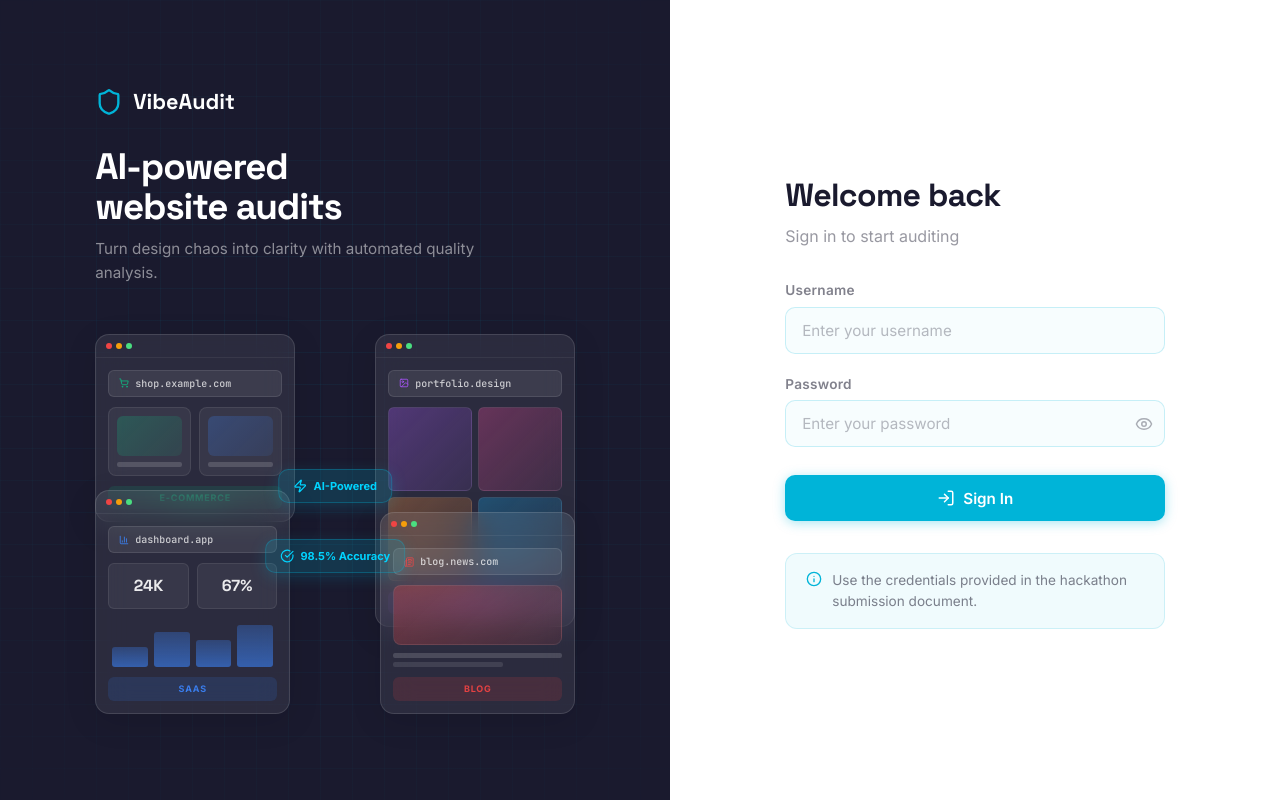
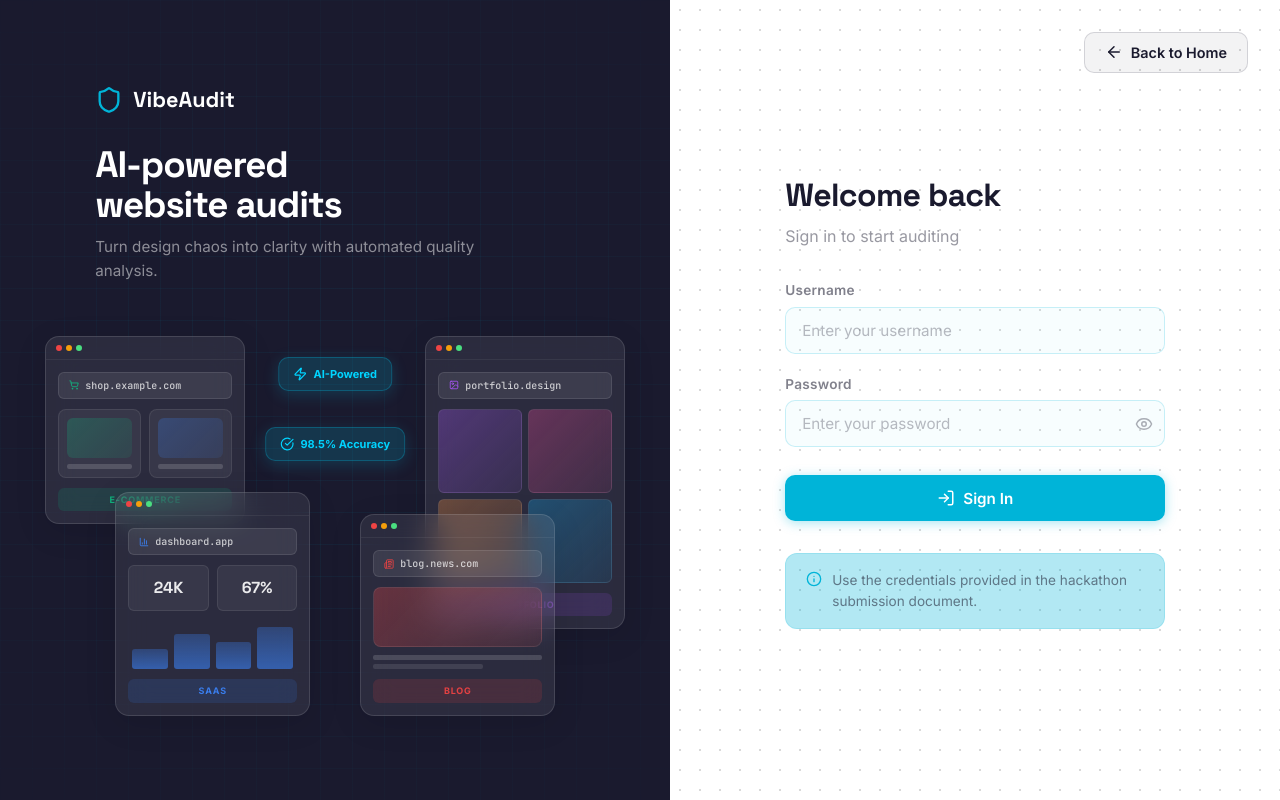
Before and after one commit to AnanthuNarashimman/QAI, a React (Vite) app in the folder qai-client/: page /login in a window 1280 px wide. Built offline with nearby package versions, Linux system fonts and the light colour scheme.

Commit message:
Updated landing page and linked it with LP

```diff
--- a/qai-client/src/Components/Navbar/Navbar.jsx
+++ b/qai-client/src/Components/Navbar/Navbar.jsx
@@ -65,7 +65,7 @@ function Navbar() {
         <div className={`${styles.navRight} ${isScrolled ? styles.hidden : ''}`}>
           <button
             className={styles.bookDemoBtn}
-            onClick={() => navigate('/agent')}
+            onClick={() => navigate('/login')}
           >
             Get started
           </button>
--- a/qai-client/src/Pages/LandingPage.jsx
+++ b/qai-client/src/Pages/LandingPage.jsx
@@ -50,7 +50,7 @@ function LandingPage() {
               </p>
 
               <div className={styles.heroBtns}>
-                <button className={styles.getStartedBtn} onClick={() => navigate('/agent')}>
+                <button className={styles.getStartedBtn} onClick={() => navigate('/login')}>
                   Get started
                 </button>
                 <button className={styles.watchDemoBtn}>
@@ -596,7 +596,7 @@ function LandingPage() {
                 <p className={styles.ctaCardDescription}>
                   Enter a URL, configure your preferences, and get a comprehensive AI-powered report in minutes.
                 </p>
-                <button className={styles.ctaPrimary} onClick={() => navigate('/agent')}>
+                <button className={styles.ctaPrimary} onClick={() => navigate('/login')}>
                   Get Started <ArrowRight size={16} />
                 </button>
               </div>
@@ -755,7 +755,7 @@ function LandingPage() {
 
           <div className={styles.footerLinks}>
             <h4 className={styles.footerLinksTitle}>Quick Links</h4>
-            <button className={styles.footerLink} onClick={() => navigate('/agent')}>
+            <button className={styles.footerLink} onClick={() => navigate('/login')}>
               Start Audit
             </button>
             <a
--- a/qai-client/src/Pages/LoginPage.jsx
+++ b/qai-client/src/Pages/LoginPage.jsx
@@ -4,7 +4,7 @@ import styles from './LoginPage.module.css';
 import {
   Shield, Eye, EyeOff, LogIn, Info,
   Zap, CheckCircle, ShoppingCart, Image,
-  BarChart3, Newspaper
+  BarChart3, Newspaper, ArrowLeft
 } from 'lucide-react';
 
 function LoginPage() {
@@ -161,6 +161,11 @@ function LoginPage() {
 
       {/* Right Panel - Form */}
       <div className={styles.rightPanel}>
+        <button className={styles.backButton} onClick={() => navigate('/')}>
+          <ArrowLeft size={18} />
+          Back to Home
+        </button>
+
         <div className={styles.formWrapper}>
           <div className={styles.formHeader}>
             <h2 className={styles.formTitle}>Welcome back</h2>
--- a/qai-client/src/Pages/LoginPage.module.css
+++ b/qai-client/src/Pages/LoginPage.module.css
@@ -83,7 +83,7 @@
 .illustrations {
   position: relative;
   height: 380px;
-  margin-top: 1.25rem;
+  margin-top: 1.5rem;
 }
 
 .illustrationCard {
@@ -106,7 +106,7 @@
 /* E-commerce mockup */
 .card1 {
   top: 0;
-  left: 0;
+  left: -50px;
   width: 200px;
   animation: floatSlow 4s ease-in-out infinite;
   z-index: 2;
@@ -219,7 +219,7 @@
 /* Portfolio mockup */
 .card2 {
   top: 0;
-  right: 0;
+  right: -50px;
   width: 200px;
   animation: floatSlow 4s ease-in-out infinite;
   animation-delay: 1s;
@@ -257,7 +257,7 @@
 /* SaaS Dashboard mockup */
 .card3 {
   bottom: 0;
-  left: 0;
+  left: 20px;
   width: 195px;
   animation: floatSlow 4s ease-in-out infinite;
   animation-delay: 2s;
@@ -310,7 +310,7 @@
 /* Blog mockup */
 .card4 {
   bottom: 0;
-  right: 0;
+  right: 20px;
   width: 195px;
   animation: floatSlow 4s ease-in-out infinite;
   animation-delay: 3s;
@@ -381,7 +381,7 @@
 }
 
 .badge1 {
-  top: 50%;
+  top: 20%;
   left: 50%;
   transform: translate(-50%, -55px);
   animation: floatMiddle 3.5s ease-in-out infinite;
@@ -390,7 +390,7 @@
 }
 
 .badge2 {
-  top: 50%;
+  top: 20%;
   left: 50%;
   transform: translate(-50%, 15px);
   animation: floatMiddle 3.5s ease-in-out infinite;
@@ -420,6 +420,7 @@
    RIGHT PANEL - FORM
    ══════════════════════════════════════════ */
 .rightPanel {
+  position: relative;
   display: flex;
   align-items: center;
   justify-content: center;
@@ -427,6 +428,33 @@
   background: #ffffff;
   height: 100vh;
   overflow-y: auto;
+  background-image: radial-gradient(circle, rgba(0, 0, 0, 0.15) 1px, transparent 1px);
+  background-size: 20px 20px;
+}
+
+.backButton {
+  position: absolute;
+  top: 2rem;
+  right: 2rem;
+  display: flex;
+  align-items: center;
+  gap: 0.5rem;
+  padding: 0.65rem 1.25rem;
+  background: rgba(26, 26, 46, 0.05);
+  border: 1.5px solid rgba(26, 26, 46, 0.15);
+  border-radius: 10px;
+  color: #1a1a2e;
+  font-size: 0.9rem;
+  font-weight: 600;
+  font-family: var(--font-primary, 'Inter', sans-serif);
+  cursor: pointer;
+  transition: all 0.2s ease;
+}
+
+.backButton:hover {
+  background: rgba(26, 26, 46, 0.08);
+  border-color: rgba(26, 26, 46, 0.25);
+  transform: translateX(-2px);
 }
 
 .formWrapper {
@@ -558,7 +586,7 @@
   gap: 10px;
   padding: 1rem 1.25rem;
   border-radius: 12px;
-  background: rgba(0, 180, 216, 0.06);
+  background: rgba(0, 180, 216, 0.3);
   border: 1px solid rgba(0, 180, 216, 0.15);
 }
 
```
